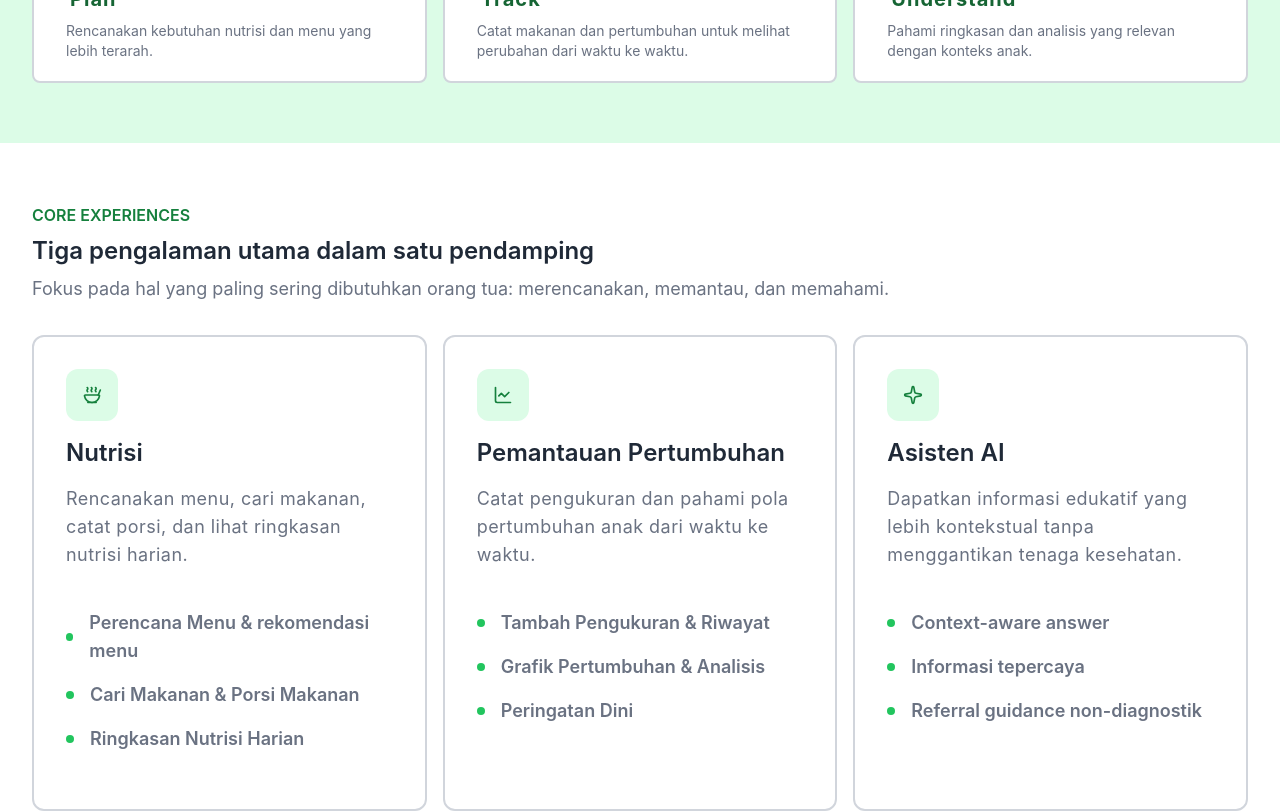
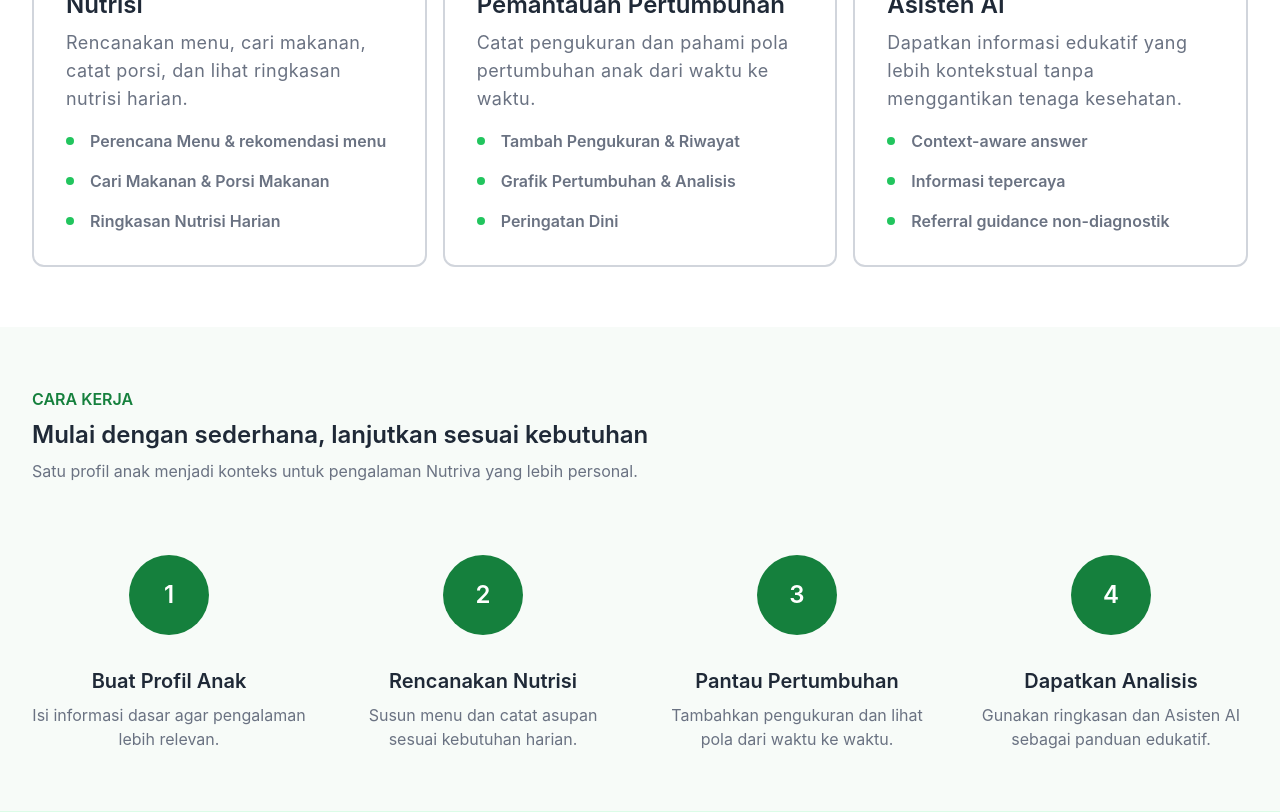
Before and after one commit to Nova11-F/Nutriva, a React (Vite) app: page / in a window 1280 px wide. Shown: the part 1780-2592 px from the top of the page. Built offline with nearby package versions, Linux system fonts and the light colour scheme; no server answers.

Commit message:
style: improve landing page styling part 3

```diff
--- a/src/components/navigation/Foteer.jsx
+++ b/src/components/navigation/Foteer.jsx
@@ -2,18 +2,18 @@ import Logo from "../../assets/images/logo.png";
 
 export default function Footer() {
   return (
-    <footer className="bg-white border-t border-gray-200 pt-16 pb-12 px-2 2xl:px-12">
-      <div className="mx-8 grid grid-cols-1 md:grid-cols-5 gap-8 pb-8 border-b border-gray-200 md:gap-12 md:mx-20 md:pb-16">
+    <footer className="bg-white border-t border-gray-200 py-8 px-2">
+      <div className="mx-8 grid grid-cols-1 md:grid-cols-5 gap-8 pb-8 border-b-2 border-gray-200 md:gap-12 md:mx-8 md:pb-8">
         <div className="md:col-span-2 space-y-2 md:space-y-4">
           <div className="flex items-center gap-2">
             <img
               src={Logo}
               alt="logo nutriva"
-              className="w-auto h-20 object-cover"
+              className="w-auto h-15 md:h-20 object-cover"
             />
-            <h1 className="text-primary font-bold text-3xl">Nutriva</h1>
+            <h1 className="text-primary font-bold text-2xl md:text-3xl">Nutriva</h1>
           </div>
-          <p className="text-sm text-gray-500 max-w-md leading-relaxed">
+          <p className="text-xs md:text-xs text-gray-500 max-w-md leading-relaxed">
             Pendamping Nutrisi & Tumbuh Kembang Anak untuk Orang Tua.
           </p>
         </div>
@@ -26,7 +26,7 @@ export default function Footer() {
             <li>
               <a
                 href="#experiences"
-                className="hover:text-secondary transition"
+                className="text-xs md:text-xs hover:text-secondary transition"
               >
                 Nutrisi
               </a>
@@ -34,7 +34,7 @@ export default function Footer() {
             <li>
               <a
                 href="#experiences"
-                className="hover:text-secondary transition"
+                className="text-xs md:text-xs hover:text-secondary transition"
               >
                 Pertumbuhan
               </a>
@@ -42,7 +42,7 @@ export default function Footer() {
             <li>
               <a
                 href="#experiences"
-                className="hover:text-secondary transition"
+                className="text-xs md:text-xs hover:text-secondary transition"
               >
                 Asisten AI
               </a>
@@ -58,7 +58,7 @@ export default function Footer() {
             <li>
               <a
                 href="#carakerja"
-                className="hover:text-secondary transition"
+                className="text-xs md:text-xs hover:text-secondary transition"
               >
                 Tentang Nutriva
               </a>
@@ -66,13 +66,13 @@ export default function Footer() {
             <li>
               <a
                 href="#carakerja"
-                className="hover:text-secondary transition"
+                className="text-xs md:text-xs hover:text-secondary transition"
               >
                 Cara Kerja
               </a>
             </li>
             <li>
-              <a href="#trust" className="hover:text-secondary transition">
+              <a href="#trust" className="text-xs md:text-xs hover:text-secondary transition">
                 Trust & Safety
               </a>
             </li>
@@ -85,12 +85,12 @@ export default function Footer() {
           </h4>
           <ul className="space-y-2 text-sm text-slate-600">
             <li>
-              <a href="#trust" className="hover:text-secondary transition">
+              <a href="#trust" className="text-xs md:text-xs hover:text-secondary transition">
                 Privasi
               </a>
             </li>
             <li>
-              <a href="#trust" className="hover:text-secondary transition">
+              <a href="#trust" className="text-xs md:text-xs hover:text-secondary transition">
                 Ketentuan
               </a>
             </li>
@@ -98,13 +98,13 @@ export default function Footer() {
         </div>
       </div>
 
-      <div className="mx-8 pt-4 flex flex-col md:flex-row justify-between items-center gap-4 text-sm text-gray-500 md:mx-20 md:pt-8">
-        <p className="leading-relaxed">
+      <div className="mx-8 pt-4 flex flex-col md:flex-row justify-between items-center gap-4 text-sm text-gray-500 md:pt-8">
+        <p className="text-[10px] md:text-xs leading-relaxed md:max-w-md lg:max-w-2xl">
           Nutriva menyediakan informasi edukatif dan bukan layanan diagnosis
           medis. Konsultasikan kondisi kesehatan anak kepada tenaga kesehatan
           yang sesuai.
         </p>
-        <p>&copy; 2026 Nutriva. Hak cipta dilindungi.</p>
+        <p className="text-[10px] md:text-xs">&copy; 2026 Nutriva. Hak cipta dilindungi.</p>
       </div>
     </footer>
   );
--- a/src/pages/landing/LandingPage.jsx
+++ b/src/pages/landing/LandingPage.jsx
@@ -57,9 +57,9 @@ export default function LandingPage() {
           <div className="hidden relative lg:flex justify-center lg:justify-end">
             <div className="relative w-full max-w-md">
               {/* Background circles */}
-              <div className="absolute -top-[15%] -left-[10%] w-[100%] aspect-square bg-soft rounded-full pointer-events-none" />
+              <div className="absolute -top-[10%] -left-[10%] w-[110%] xl:w-[100%] aspect-square bg-soft rounded-full pointer-events-none" />
 
-              <div className="absolute -top-[12%] right-[12%] w-[20%] aspect-square bg-light rounded-full pointer-events-none" />
+              <div className="absolute -top-[12%] right-[5%] w-[20%] xl:right-[12%] aspect-square bg-light rounded-full pointer-events-none" />
 
               {/* Image container */}
               <div className="relative bg-surface p-4 rounded-3xl shadow-2xl border border-soft w-fit">
@@ -111,7 +111,7 @@ export default function LandingPage() {
             menjadi lebih mudah
           </p>
         </div>
-        <div className="flex flex-col items-center gap-2 lg:flex 2xl:flex-row">
+        <div className="grid grid-cols-1 items-stretch gap-2 md:grid-cols-2 lg:grid-cols-4">
           <Card className="p-6 flex flex-col gap-1 w-full lg:gap-2 lg:p-8 2xl:w-150">
             <p className="text-md font-semibold text-primary lg:text-lg">01</p>
             <h3 className="text-lg font-semibold text-text lg:text-xl">
@@ -170,34 +170,34 @@ export default function LandingPage() {
             langkah yang mudah diikuti.
           </p>
         </div>
-        <div className="flex flex-col items-center gap-4 lg:flex lg:flex-row lg:items-stretch">
-          <Card className="p-4 flex flex-col gap-2 w-full lg:px-8">
+        <div className="grid grid-cols-1 md:grid-cols-3 items-center gap-2 md:items-stretch">
+          <Card className="p-4 flex flex-col gap-2 w-full lg:p-8">
             <p className="text-md font-bold text-primary bg-soft px-4 py-2 rounded-lg w-fit lg:text-lg lg:px-5 lg:py-3">
               P
             </p>
             <h3 className="text-lg lg:px-1 font-bold text-hover tracking-wider lg:text-xl">Plan</h3>
-            <p className=" text-gray-500 text-sm lg:text-md">
+            <p className=" text-gray-500 text-xs lg:text-md">
               Rencanakan kebutuhan nutrisi dan menu yang lebih terarah.
             </p>
           </Card>
-          <Card className="p-4 flex flex-col gap-2 w-full lg:px-8">
+          <Card className="p-4 flex flex-col gap-2 w-full lg:p-8">
             <p className="text-md font-bold text-primary bg-soft px-4 py-2 rounded-lg w-fit lg:text-lg lg:px-5 lg:py-3">
               T
             </p>
             <h3 className="text-lg lg:px-1 font-bold text-hover tracking-wider lg:text-xl">Track</h3>
-            <p className="text-gray-500 text-sm lg:text-md">
+            <p className="text-gray-500 text-xs lg:text-md">
               Catat makanan dan pertumbuhan untuk melihat perubahan dari waktu
               ke waktu.
             </p>
           </Card>
-          <Card className="p-4 flex flex-col gap-2 w-full lg:px-8">
+          <Card className="p-4 flex flex-col gap-2 w-full lg:p-8">
             <p className="text-md font-bold text-primary bg-soft px-4 py-2 rounded-lg w-fit lg:text-lg lg:px-5 lg:py-3">
               U
             </p>
             <h3 className="text-lg lg:px-1 font-bold text-hover tracking-wider lg:text-xl">
               Understand
             </h3>
-            <p className="text-gray-500 text-sm lg:text-md">
+            <p className="text-gray-500 text-xs lg:text-md">
               Pahami ringkasan dan analisis yang relevan dengan konteks anak.
             </p>
           </Card>
@@ -221,7 +221,7 @@ export default function LandingPage() {
           </p>
         </div>
         <div className="flex flex-col items-stretch gap-4 lg:flex-row lg:justify-between">
-          <div className="group p-8 bg-surface flex flex-col gap-4 border-2 border-gray-300 rounded-xl w-full h-auto hover:border-secondary hover:shadow-lg hover:shadow-soft">
+          <div className="group p-6 md:p-8 bg-surface flex flex-col gap-4 border-2 border-gray-300 rounded-xl w-full h-auto hover:border-secondary hover:shadow-lg hover:shadow-soft">
             <div className="bg-soft w-fit p-4 rounded-xl group-hover:bg-primary transition-all duration-300">
               <Soup
                 size={20}
@@ -229,6 +229,7 @@ export default function LandingPage() {
                 className="text-primary group-hover:text-surface transition-all duration-300"
               />
             </div>
+            <div className="flex flex-col gap-2">
             <h3 className="text-xl font-semibold text-text md:text-2xl">
               Nutrisi
             </h3>
@@ -236,22 +237,23 @@ export default function LandingPage() {
               Rencanakan menu, cari makanan, catat porsi, dan lihat ringkasan
               nutrisi harian.
             </p>
-            <div className="flex flex-col gap-2 my-3 md:my-6 md:gap-4">
-              <span className="flex items-center gap-4 text-md text-gray-500 font-semibold md:text-lg">
+            </div>
+            <div className="flex flex-col gap-2 md:gap-4">
+              <span className="flex items-center gap-2 md:gap-4 text-sm text-gray-500 font-semibold md:text-base">
                 <span className="w-2 h-2 rounded-full bg-secondary"></span>{" "}
                 Perencana Menu & rekomendasi menu
               </span>
-              <span className="flex items-center gap-4 text-md text-gray-500 font-semibold md:text-lg">
+              <span className="flex items-center gap-2 md:gap-4 text-sm text-gray-500 font-semibold md:text-base">
                 <span className="w-2 h-2 rounded-full bg-secondary"></span> Cari
                 Makanan & Porsi Makanan
               </span>
-              <span className="flex items-center gap-4 text-md text-gray-500 font-semibold md:text-lg">
+              <span className="flex items-center gap-2 md:gap-4 text-sm text-gray-500 font-semibold md:text-base">
                 <span className="w-2 h-2 rounded-full bg-secondary"></span>{" "}
                 Ringkasan Nutrisi Harian
               </span>
             </div>
           </div>
-          <div className="group p-8 bg-surface flex flex-col gap-4 border-2 border-gray-300 rounded-xl w-full h-auto hover:border-secondary hover:shadow-lg hover:shadow-soft">
+          <div className="group p-6 md:p-8 bg-surface flex flex-col gap-4 border-2 border-gray-300 rounded-xl w-full h-auto hover:border-secondary hover:shadow-lg hover:shadow-soft">
             <div className="bg-soft w-fit p-4 rounded-xl group-hover:bg-primary transition-all duration-300">
               <ChartLine
                 size={20}
@@ -259,29 +261,31 @@ export default function LandingPage() {
                 className="text-primary group-hover:text-surface transition-all duration-300"
               />
             </div>
+            <div className="flex flex-col gap-2">
             <h3 className="text-xl font-semibold text-text md:text-2xl">
               Pemantauan Pertumbuhan
             </h3>
-            <p className="text-md text-gray-500 tracking-wide md:text-lg">
+            <p className="text-base text-gray-500 tracking-wide md:text-lg">
               Catat pengukuran dan pahami pola pertumbuhan anak dari waktu ke
               waktu.
             </p>
-            <div className="flex flex-col gap-2 my-3 md:my-6 md:gap-4">
-              <span className="flex items-center gap-4 text-md text-gray-500 font-semibold md:text-lg">
+            </div>
+            <div className="flex flex-col gap-2 md:gap-4">
+              <span className="flex items-center gap-2 md:gap-4 text-sm text-gray-500 font-semibold md:text-base">
                 <span className="w-2 h-2 rounded-full bg-secondary"></span>{" "}
                 Tambah Pengukuran & Riwayat
               </span>
-              <span className="flex items-center gap-4 text-md text-gray-500 font-semibold md:text-lg">
+              <span className="flex items-center gap-2 md:gap-4 text-sm text-gray-500 font-semibold md:text-base">
                 <span className="w-2 h-2 rounded-full bg-secondary"></span>{" "}
                 Grafik Pertumbuhan & Analisis
               </span>
-              <span className="flex items-center gap-4 text-md text-gray-500 font-semibold md:text-lg">
+              <span className="flex items-center gap-2 md:gap-4 text-sm text-gray-500 font-semibold md:text-base">
                 <span className="w-2 h-2 rounded-full bg-secondary"></span>{" "}
                 Peringatan Dini
               </span>
             </div>
           </div>
-          <div className="group p-8 bg-surface flex flex-col gap-4 border-2 border-gray-300 rounded-xl w-full h-auto hover:border-secondary hover:shadow-lg hover:shadow-soft ">
+          <div className="group p-6 md:p-8 bg-surface flex flex-col gap-4 border-2 border-gray-300 rounded-xl w-full h-auto hover:border-secondary hover:shadow-lg hover:shadow-soft ">
             <div className="bg-soft w-fit p-4 rounded-xl group-hover:bg-primary transition-all duration-300">
               <Sparkle
                 size={20}
@@ -289,23 +293,25 @@ export default function LandingPage() {
                 className="text-primary group-hover:text-surface transition-all duration-300"
               />
             </div>
+            <div className="flex flex-col gap-2">
             <h3 className="text-xl font-semibold text-text md:text-2xl">
               Asisten AI
             </h3>
-            <p className="text-md text-gray-500 tracking-wide md:text-lg">
+            <p className="text-base text-gray-500 tracking-wide md:text-lg">
               Dapatkan informasi edukatif yang lebih kontekstual tanpa
               menggantikan tenaga kesehatan.
             </p>
-            <div className="flex flex-col gap-2 my-3 md:my-6 md:gap-4">
-              <span className="flex items-center gap-4 text-md text-gray-500 font-semibold md:text-lg">
+            </div>
+            <div className="flex flex-col gap-2 md:gap-4">
+              <span className="flex items-center gap-2 md:gap-4 text-sm text-gray-500 font-semibold md:text-base">
                 <span className="w-2 h-2 rounded-full bg-secondary"></span>{" "}
                 Context-aware answer
               </span>
-              <span className="flex items-center gap-4 text-md text-gray-500 font-semibold md:text-lg">
+              <span className="flex items-center gap-2 md:gap-4 text-sm text-gray-500 font-semibold md:text-base">
                 <span className="w-2 h-2 rounded-full bg-secondary"></span>{" "}
                 Informasi tepercaya
               </span>
-              <span className="flex items-center gap-4 text-md text-gray-500 font-semibold md:text-lg">
+              <span className="flex items-center gap-2 md:gap-4 text-sm text-gray-500 font-semibold md:text-base">
                 <span className="w-2 h-2 rounded-full bg-secondary"></span>{" "}
                 Referral guidance non-diagnostik
               </span>
@@ -328,15 +334,15 @@ export default function LandingPage() {
             personal.
           </p>
         </div>
-        <div className="grid grid-cols-1 items-stretch gap-10 md:grid-cols-4">
+        <div className="grid grid-cols-1 items-stretch gap-10 md:grid-cols-2 lg:grid-cols-4">
           <div className="flex flex-col items-center gap-2">
             <p className="flex items-center justify-center text-xl font-semibold text-surface w-16 h-16 rounded-full bg-primary lg:text-2xl lg:mb-6 lg:w-20 lg:h-20">
               1
             </p>
-            <h3 className="text-xl font-semibold text-text lg:text-2xl">
+            <h3 className="text-lg font-semibold text-text text-center lg:text-xl">
               Buat Profil Anak
             </h3>
-            <p className="text-md text-gray-500 text-center lg:text-lg lg:w-auto">
+            <p className="text-sm text-gray-500 text-center lg:text-base lg:w-auto">
               Isi informasi dasar agar pengalaman lebih relevan.
             </p>
           </div>
@@ -344,10 +350,10 @@ export default function LandingPage() {
             <p className="flex items-center justify-center text-xl font-semibold text-surface w-16 h-16 rounded-full bg-primary lg:text-2xl lg:mb-6 lg:w-20 lg:h-20">
               2
             </p>
-            <h3 className="text-xl font-semibold text-text lg:text-2xl">
+            <h3 className="text-lg font-semibold text-text text-center lg:text-xl">
               Rencanakan Nutrisi
             </h3>
-            <p className="text-md text-gray-500 text-center lg:text-lg lg:w-auto">
+            <p className="text-sm text-gray-500 text-center lg:text-base lg:w-auto">
               Susun menu dan catat asupan sesuai kebutuhan harian.
             </p>
           </div>
@@ -355,10 +361,10 @@ export default function LandingPage() {
             <p className="flex items-center justify-center text-xl font-semibold text-surface w-16 h-16 rounded-full bg-primary lg:text-2xl lg:mb-6 lg:w-20 lg:h-20">
               3
             </p>
-            <h3 className="text-xl font-semibold text-text lg:text-2xl">
+            <h3 className="text-lg font-semibold text-text text-center lg:text-xl">
               Pantau Pertumbuhan
             </h3>
-            <p className="text-md text-gray-500 text-center lg:text-lg lg:w-auto">
+            <p className="text-sm text-gray-500 text-center lg:text-base lg:w-auto">
               Tambahkan pengukuran dan lihat pola dari waktu ke waktu.
             </p>
           </div>
@@ -366,10 +372,10 @@ export default function LandingPage() {
             <p className="flex items-center justify-center text-xl font-semibold text-surface w-16 h-16 rounded-full bg-primary lg:text-2xl lg:mb-6 lg:w-20 lg:h-20">
               4
             </p>
-            <h3 className="text-xl font-semibold text-text lg:text-2xl">
+            <h3 className="text-lg font-semibold text-text text-center lg:text-xl">
               Dapatkan Analisis
             </h3>
-            <p className="text-md text-gray-500 text-center lg:text-lg lg:w-auto">
+            <p className="text-sm text-gray-500 text-center lg:text-base lg:w-auto">
               Gunakan ringkasan dan Asisten AI sebagai panduan edukatif.
             </p>
           </div>
@@ -380,7 +386,7 @@ export default function LandingPage() {
         id="tentang"
         className="h-auto bg-soft px-8 py-15 flex flex-col gap-8 scroll-mt-24 2xl:px-20 2xl:py-20"
       >
-        <Card className="flex items-center p-8 gap-8 justify-around shadow-md md:px-12 md:py-10 md:gap-10 max-sm:flex-col">
+        <Card className="flex items-center p-4 gap-4 md:p-6 md:gap-8 justify-around shadow-md xl:px-12 xl:py-10 max-sm:flex-col">
           <div className="flex flex-col gap-4">
             <p className="text-md font-semibold text-primary uppercase 2xl:text-lg">
               TRUST & SAFETY
@@ -395,28 +401,28 @@ export default function LandingPage() {
               ketika diperlukan.
             </p>
             <div className="grid grid-cols-2 gap-2 lg:gap-4">
-              <p className="flex items-center gap-4 text-text text-xs font-semibold lg:text-sm">
+              <p className="flex items-center gap-4 text-text text-[10px] font-semibold md:text-xs xl:text-sm">
                 <span className="bg-soft rounded-full w-auto h-auto p-1.5 lg:p-2">
                   {" "}
                   <Check className="text-primary size-3 lg:size-5" />
                 </span>
                 Informasi edukatif
               </p>
-              <p className="flex items-center gap-4 text-text text-xs font-semibold lg:text-sm">
+              <p className="flex items-center gap-4 text-text text-[10px] font-semibold md:text-xs xl:text-sm">
                 <span className="bg-soft rounded-full w-auto h-auto p-1.5 lg:p-2">
                   {" "}
                   <Check className="text-primary size-3 lg:size-5" />
                 </span>
                 Validasi/kolaborasi ahli gizi
               </p>
-              <p className="flex items-center gap-4 text-text text-xs font-semibold lg:text-sm">
+              <p className="flex items-center gap-4 text-text text-[10px] font-semibold  md:text-xs xl:text-sm">
                 <span className="bg-soft rounded-full w-auto h-auto p-1.5 lg:p-2">
                   {" "}
                   <Check className="text-primary size-3 lg:size-5" />
                 </span>
                 Referral guidance
               </p>
-                <p className="flex items-center gap-4 text-text text-xs font-semibold lg:text-sm">
+                <p className="flex items-center gap-4 text-text text-[10px] font-semibold md:text-xs xl:text-sm">
                 <span className="bg-soft rounded-full w-auto h-auto p-1.5 lg:p-2">
                   {" "}
                   <Check className="text-primary size-3 lg:size-5" />
@@ -445,7 +451,7 @@ export default function LandingPage() {
         <h3 className="text-surface text-2xl font-bold text-center lg:text-4xl">
           Mulai Dampingi Tumbuh Kembang Anak dengan Lebih Terarah
         </h3>
-        <p className="text-gray-200 text-center text-lg tracking-wide lg:text-xl">
+        <p className="text-gray-200 text-center text-base tracking-wide xl:text-lg">
           Mulai dari langkah kecil: kenali kebutuhan anak, catat
           perkembangannya, dan pahami informasi yang relevan.
         </p>
@@ -456,7 +462,7 @@ export default function LandingPage() {
         >
           Mulai Sekarang
         </Button>
-        <p className="text-gray-200 text-md lg:text-lg text-center tracking-wide">
+        <p className="text-gray-200 text-base xl:text-lg text-center tracking-wide">
           Daftar untuk membuat profil anak atau masuk jika sudah memiliki akun.
         </p>
       </section>
```
